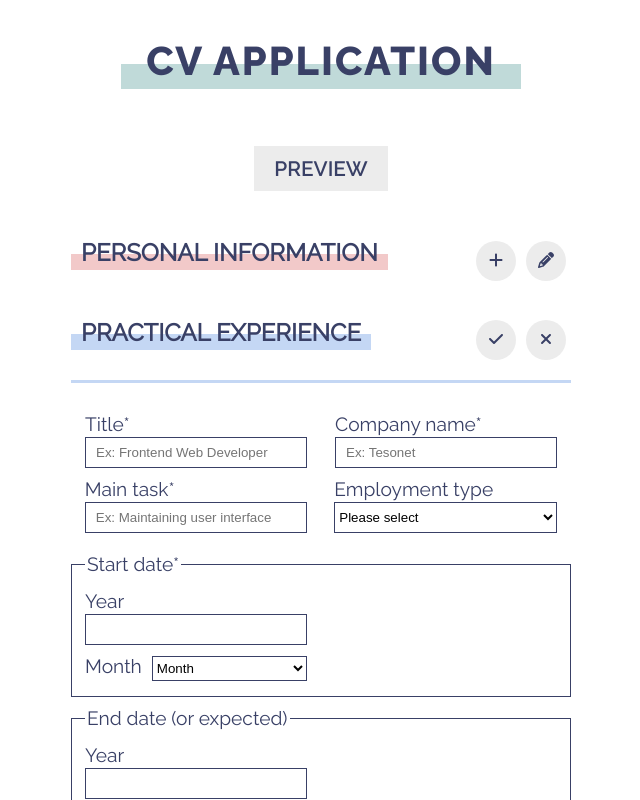
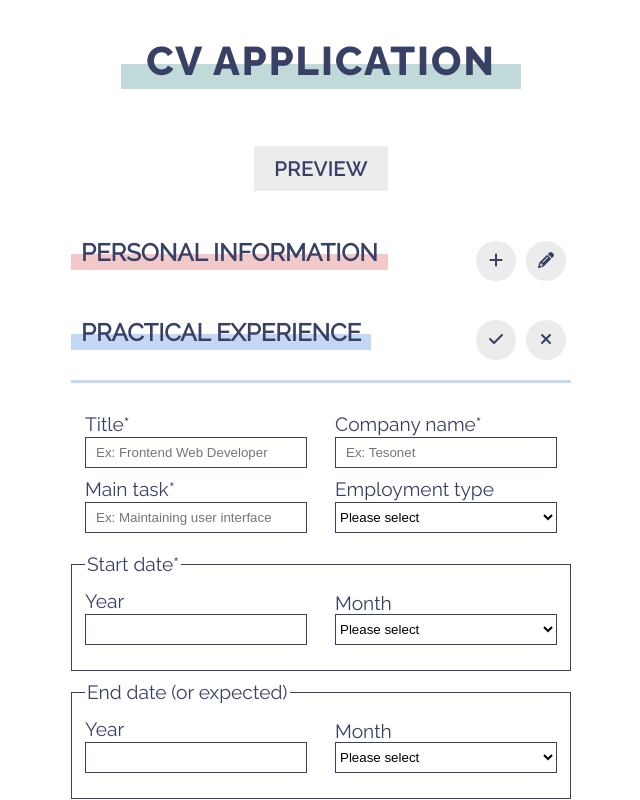
Before and after one commit to mooniiDev/cv-application, a React (Create React App) app: page / in a window 1280 px wide. Both pictures are taken after a click on the button 815 px from the left and 340 px from the top of the page. Shown: the top 800 px of the page, without its empty margins (319-959 px from the left). Built offline with nearby package versions, Linux system fonts and the light colour scheme.

Commit message:
Update fieldset layout and months selections styling

```diff
--- a/src/components/EducationForm.js
+++ b/src/components/EducationForm.js
@@ -75,14 +75,17 @@ class EducationForm extends React.Component {
                 required
               />
             </label>
-            <label htmlFor="education-start-month">
+            <label
+              htmlFor="education-start-month"
+              className="education-start-month"
+            >
               Month
               <select
                 type="text"
                 id="education-start-month"
                 name="education-start-month"
               >
-                <option value="month">Month</option>
+                <option value="month">Please select</option>
                 <option value="january">January</option>
                 <option value="february">February</option>
                 <option value="march">March</option>
@@ -110,14 +113,17 @@ class EducationForm extends React.Component {
                 name="education-end-year"
               />
             </label>
-            <label htmlFor="education-end-month">
+            <label
+              htmlFor="education-end-month"
+              className="education-end-month"
+            >
               Month
               <select
                 type="text"
                 id="education-end-month"
                 name="education-end-month"
               >
-                <option value="month">Month</option>
+                <option value="month">Please select</option>
                 <option value="january">January</option>
                 <option value="february">February</option>
                 <option value="march">March</option>
--- a/src/components/PracticeForm.js
+++ b/src/components/PracticeForm.js
@@ -86,14 +86,17 @@ class PracticeForm extends React.Component {
                 required
               />
             </label>
-            <label htmlFor="practice-start-month">
+            <label
+              htmlFor="practice-start-month"
+              className="practice-start-month"
+            >
               Month
               <select
                 type="text"
                 id="practice-start-month"
                 name="practice-start-month"
               >
-                <option value="month">Month</option>
+                <option value="month">Please select</option>
                 <option value="january">January</option>
                 <option value="february">February</option>
                 <option value="march">March</option>
@@ -121,14 +124,14 @@ class PracticeForm extends React.Component {
                 name="practice-end-year"
               />
             </label>
-            <label htmlFor="practice-end-month">
+            <label htmlFor="practice-end-month" className="practice-end-month">
               Month
               <select
                 type="text"
                 id="practice-end-month"
                 name="practice-end-month"
               >
-                <option value="month">Month</option>
+                <option value="month">Please select</option>
                 <option value="january">January</option>
                 <option value="february">February</option>
                 <option value="march">March</option>
--- a/src/styles/EducationForm.css
+++ b/src/styles/EducationForm.css
@@ -31,9 +31,7 @@
 
 #education-start-month,
 #education-end-month {
-  margin-left: 10px;
-  width: 155px;
-  height: 25px;
+  height: 31px;
   border: 1px solid var(--dark-blue);
   background-color: var(--white);
   transition: .3s;
@@ -45,3 +43,11 @@
   border: 1px solid var(--orange);
   transition: .3s;
 }
+
+.education-start-month,
+.education-end-month {
+  display: flex;
+  flex-direction: column;
+  margin: 2px 0 0 28px;
+  width: 222px;
+}
--- a/src/styles/PracticeForm.css
+++ b/src/styles/PracticeForm.css
@@ -36,7 +36,7 @@
 
 #employment-type {
   margin-top: 2px;
-  width: 223px;
+  width: 222px;
   height: 31px;
   border: 1px solid var(--dark-blue);
   background-color: var(--white);
@@ -51,9 +51,7 @@
 
 #practice-start-month,
 #practice-end-month {
-  margin-left: 10px;
-  width: 155px;
-  height: 25px;
+  height: 31px;
   border: 1px solid var(--dark-blue);
   background-color: var(--white);
   transition: .3s;
@@ -65,3 +63,11 @@
   border: 1px solid var(--light-blue);
   transition: .3s;
 }
+
+.practice-start-month,
+.practice-end-month {
+  display: flex;
+  flex-direction: column;
+  margin: 2px 0 0 28px;
+  width: 222px;
+}
--- a/src/styles/index.css
+++ b/src/styles/index.css
@@ -56,6 +56,7 @@ code {
 }
 
 fieldset {
+  display: flex;
   margin: 10px 0;
   padding: 15px 13px;
   border: 1px solid var(--dark-blue);
```
